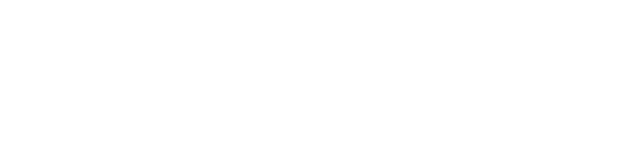
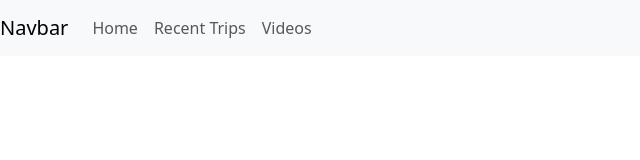
Before and after one commit to ChrisDuhaime/chris-outdoors, a plain HTML site: page index.html in a window 1280 px wide. Shown: the whole page, without its empty margins (0-640 px from the left). Drawn offline with nearby package versions, Linux system fonts and the light colour scheme.

Commit message:
initial navbar using bootstrap

```diff
--- a/index.html
+++ b/index.html
@@ -5,14 +5,51 @@
     <meta charset="utf-8">
     <title> Chris' Outdoor Adventures</title>
     <link rel="stylesheet" href="style.css">
+    <link href="https://cdn.jsdelivr.net/npm/bootstrap@5.3.2/dist/css/bootstrap.min.css" rel="stylesheet" integrity="sha384-T3c6CoIi6uLrA9TneNEoa7RxnatzjcDSCmG1MXxSR1GAsXEV/Dwwykc2MPK8M2HN" crossorigin="anonymous">
 </head>
 
 <body>
-    <nav>
+   <nav class="navbar fixed-top navbar-light bg-light navbar-expand-sm">
+    <a href="#" class="navbar-brand mb-0 h1">Navbar</a>
+    <button
+        type= "button"
+        data-bs-toggle="collapse"
+        data-bs-target="#navbarNav"
+        class="navbar-toggler"
+        aria-controls="navbarNav"
+        aria-expanded="false"
+        aria-label="Toggle Navigation">
+        <span class="navbar-toggler-icon"></span>
+
+
+    </button>
+
+    <div class="collapse navbar-collapse" id="navbarNav">
+        <ul class="navbar-nav">
+            <li class="nav-item active">
+                <a href="#" class="nav-link">
+                    Home
+                </a>
+            </li>
+            <li class="nav-item active">
+                <a href="#" class="nav-link">
+                    Recent Trips
+                </a>
+            </li>
+            <li class="nav-item active">
+                <a href="#" class="nav-link">
+                    Videos
+                </a>
+            </li>
+        </ul>
+    </div>
 
     </nav>
 
 
+
+
+    <script src="https://cdn.jsdelivr.net/npm/bootstrap@5.3.2/dist/js/bootstrap.bundle.min.js" integrity="sha384-C6RzsynM9kWDrMNeT87bh95OGNyZPhcTNXj1NW7RuBCsyN/o0jlpcV8Qyq46cDfL" crossorigin="anonymous"></script>
 </body>
 
 </html>
```
Also changed, not shown: 1 other file.
